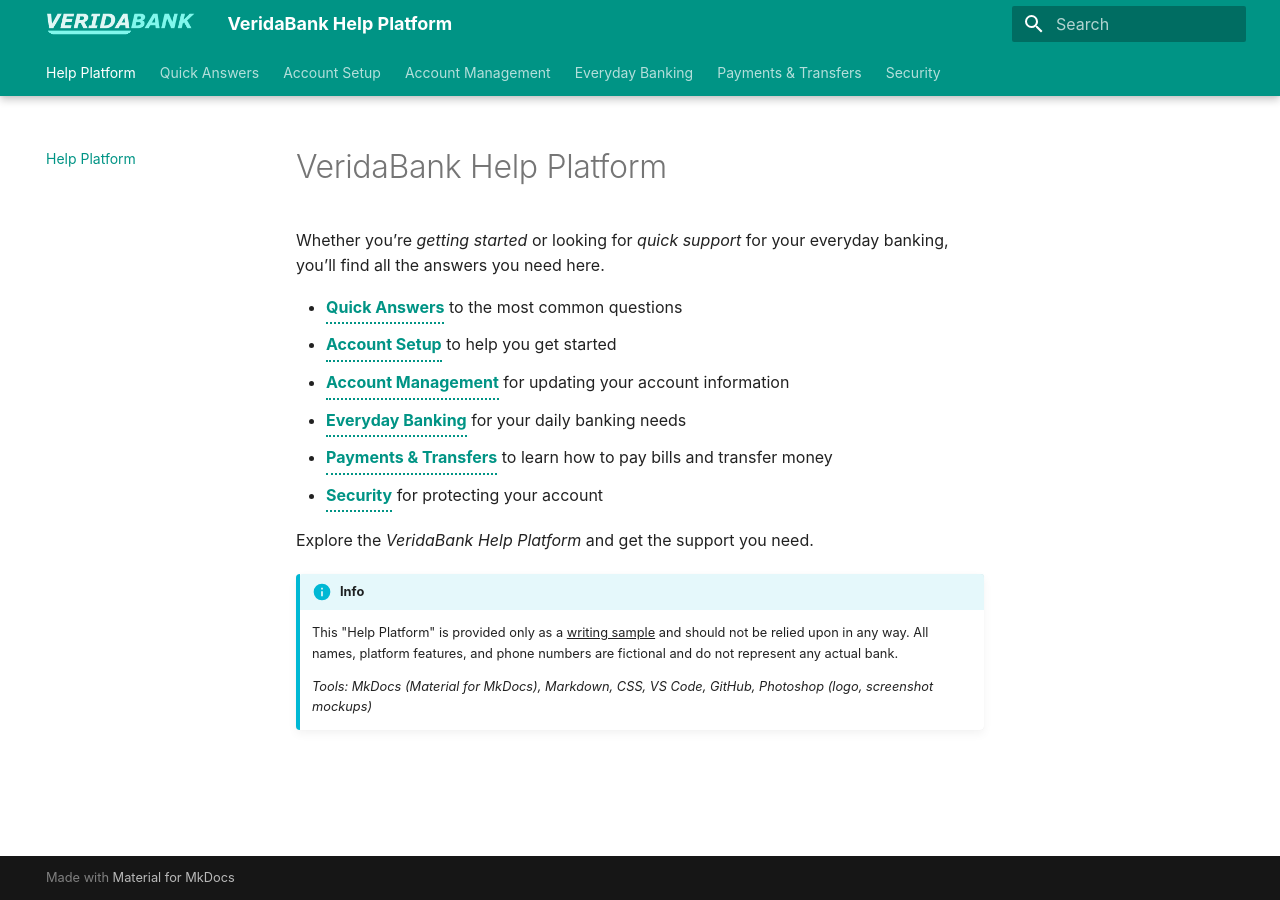
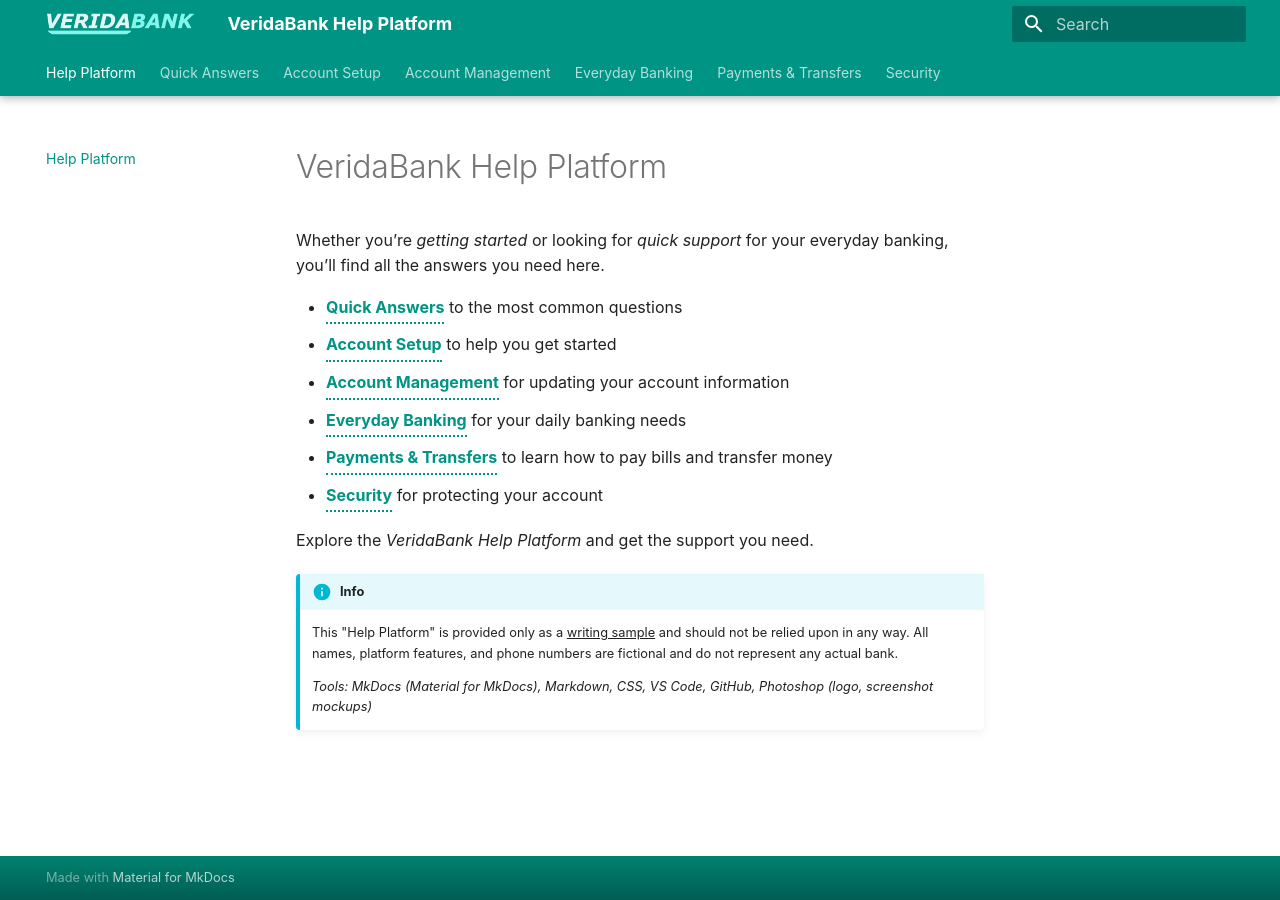
Before and after one commit to mlbms19/VeridaBank, an MkDocs documentation site: the page built from docs/index.md, in a window 1280 px wide. Built offline with MkDocs 1.6.1 and Material for MkDocs 9.7.7, drawn with Linux system fonts in a browser that asks for light colours; some web fonts are replaced.

Commit message:
Style: add gradient footer

```diff
--- a/docs/stylesheets/extra.css
+++ b/docs/stylesheets/extra.css
@@ -15,3 +15,14 @@
 .dotted:hover {
   color: var(--md-accent-fg-color);
 }
+
+.md-footer {
+  background: linear-gradient(180deg, /* logo teal start */ #00BFA5 0%, /* slightly darker */ #00897B 100%);
+  color: #ffffff;
+}
+.md-footer a {
+  color: #b2dfdb;
+}
+.md-footer a:hover {
+  color: #ffffff;
+}
```
